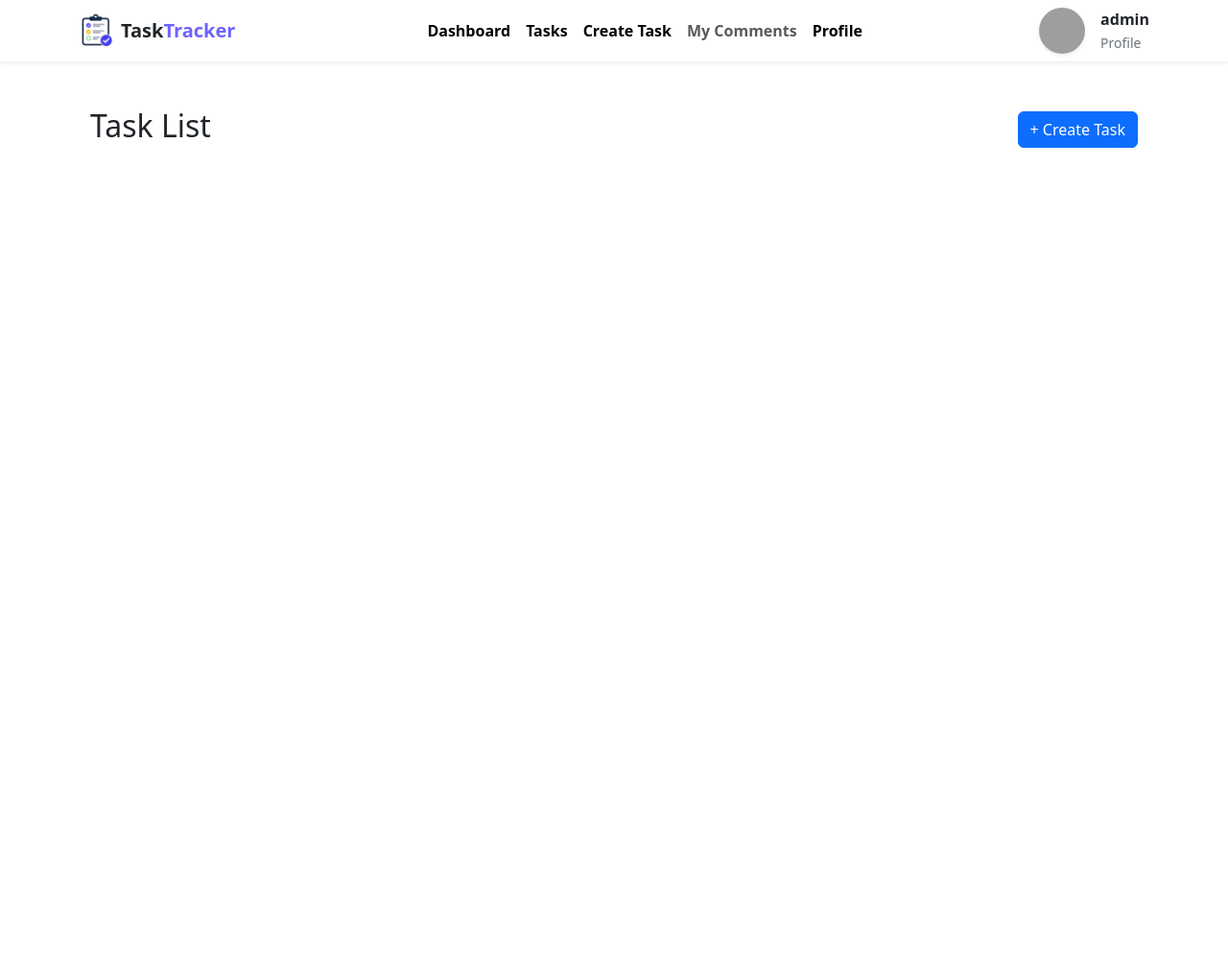
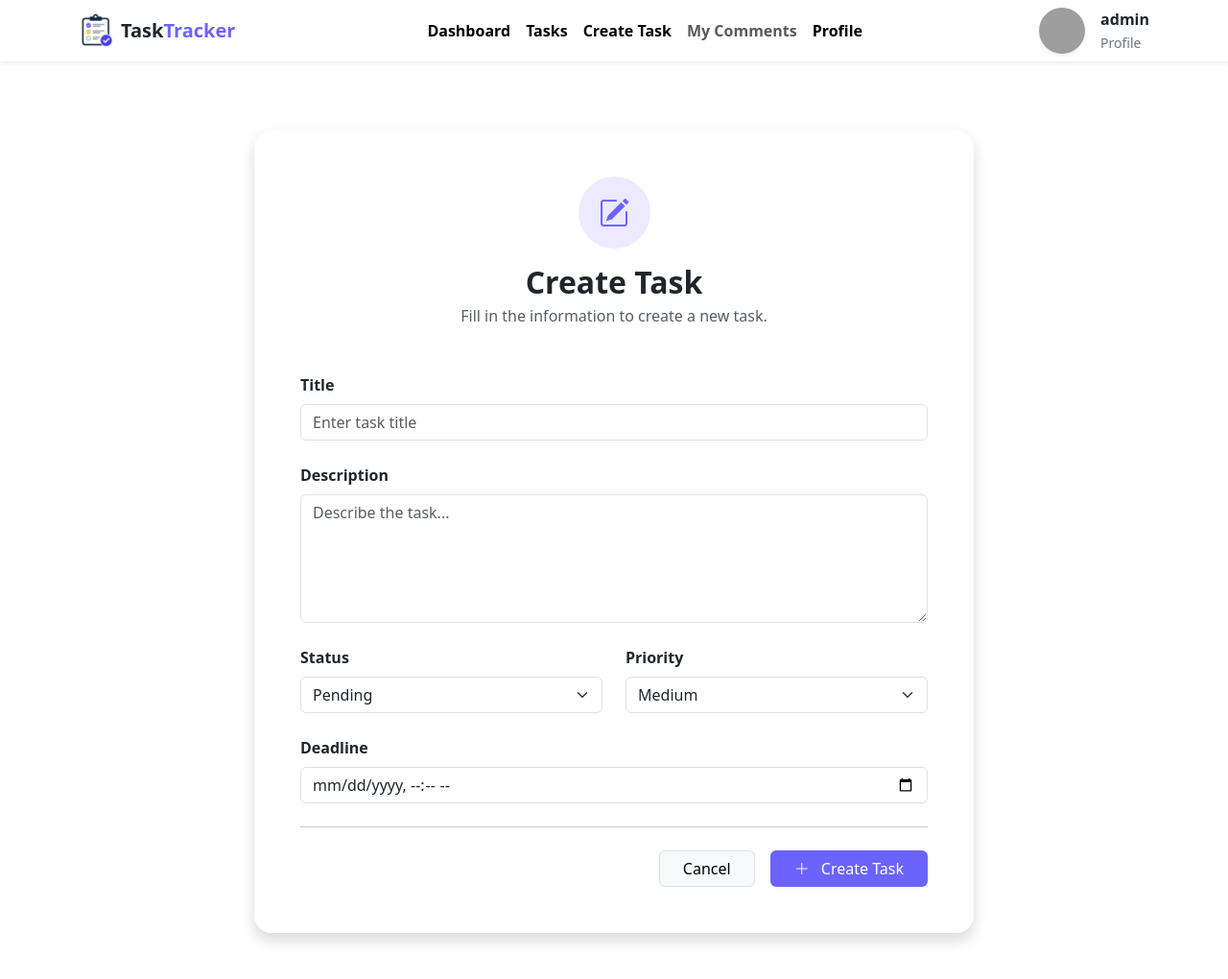
Before and after one commit to Lyubomyrkot/task_trecker, a Django app: page /tasks/create/ in a window 1280 px wide. Shown: the whole page at 96% size. Before the commit the page ends 154 px from the top, so only its background shows below. Run offline with Django 5.2, Linux system fonts and the light colour scheme; a user stored in the database is signed in; grey boxes are pictures that could not be loaded.

Commit message:
додав можливість видаляти та редагувати таски також додав можливість створювати таски і перевірив все чи працює поки багів немає заборонив створювати та видаляти таски не реєстрованим користувачам

```diff
--- a/auth_system/forms.py
+++ b/auth_system/forms.py
@@ -1,7 +1,7 @@
 from django import forms
 from django.contrib.auth.forms import UserCreationForm, AuthenticationForm
 from django.contrib.auth.models import User
-
+from tasks.models import Task
 
 class RegisterForm(UserCreationForm):
     email = forms.EmailField(
@@ -49,3 +49,38 @@ class LoginForm(AuthenticationForm):
             "class": "form-control form-control-lg",
             "placeholder": "Enter your password"
         })
+
+
+
+
+class TaskForm(forms.ModelForm):
+
+    class Meta:
+        model = Task
+        fields = ["title", "description", "status", "priority", "deadline"]
+
+        widgets = {
+            "title": forms.TextInput(attrs={
+                "class": "form-control",
+                "placeholder": "Enter task title"
+            }),
+
+            "description": forms.Textarea(attrs={
+                "class": "form-control",
+                "rows": 5,
+                "placeholder": "Describe the task..."
+            }),
+
+            "status": forms.Select(attrs={
+                "class": "form-select"
+            }),
+
+            "priority": forms.Select(attrs={
+                "class": "form-select"
+            }),
+
+            "deadline": forms.DateTimeInput(attrs={
+                "class": "form-control",
+                "type": "datetime-local"
+            }),
+        }
--- a/tasks/urls.py
+++ b/tasks/urls.py
@@ -7,4 +7,6 @@ urlpatterns = [
     path('tasks/create/', views.TaskCreateView.as_view(), name='create_tasks'),
     path('profile/', views.ProfileView.as_view(), name='profile'),
     path("tasks/<int:pk>/", views.TaskDetailView.as_view(), name="task_detail"),
+    path("tasks/<int:pk>/edit/", views.TaskUpdateView.as_view(), name="task_edit"),
+    path("tasks/<int:pk>/delete/", views.TaskDeleteView.as_view(), name="task_delete"),
 ]
--- a/tasks/views.py
+++ b/tasks/views.py
@@ -1,6 +1,9 @@
+from auth_system.forms import TaskForm
+from django.contrib.auth.mixins import LoginRequiredMixin
 from .models import Task
 from django.shortcuts import render
-from django.views.generic import DetailView, ListView
+from django.views.generic import CreateView, DetailView, ListView, UpdateView, DeleteView
+from django.urls import reverse_lazy
 from django.utils import timezone
 
 
@@ -35,10 +38,16 @@ class DashboardView(ListView):
 
         return context
 
-class TaskCreateView(ListView):
+class TaskCreateView(LoginRequiredMixin, CreateView):
     model = Task
-    template_name = 'create_tasks.html'
-    context_object_name = 'tasks'
+    form_class = TaskForm
+    template_name = "task_form.html"
+    success_url = reverse_lazy("task_list")
+    login_url = "login"
+
+    def form_valid(self, form):
+        form.instance.author = self.request.user
+        return super().form_valid(form)
 
 class TaskDetailView(DetailView):
     model = Task
@@ -54,3 +63,17 @@ class ProfileView(ListView):
         if self.request.user.is_authenticated:
             return ["profile.html"]
         return ["guest_profile.html"]
+
+
+class TaskUpdateView(LoginRequiredMixin, UpdateView):
+    model = Task
+    form_class = TaskForm
+    template_name = "task_form.html"
+    success_url = reverse_lazy("task_list")
+    login_url = "login"
+
+
+class TaskDeleteView(DeleteView):
+    model = Task
+    template_name = "task_confirm_delete.html"
+    success_url = reverse_lazy("task_list")
--- a/templates/base.html
+++ b/templates/base.html
@@ -7,6 +7,9 @@
     <title>{% block title %} Сайт {% endblock %}</title>
 
     <link href="https://cdn.jsdelivr.net/npm/bootstrap@5.3.6/dist/css/bootstrap.min.css" rel="stylesheet" integrity="sha384-4Q6Gf2aSP4eDXB8Miphtr37CMZZQ5oXLH2yaXMJ2w8e2ZtHTl7GptT4jmndRuHDT" crossorigin="anonymous">
+
+    <link rel="stylesheet"
+      href="https://cdn.jsdelivr.net/npm/bootstrap-icons@1.11.3/font/bootstrap-icons.min.css">
 
     {% load static %}
     <link rel="stylesheet" href="{% static 'style.css' %}">
--- /dev/null
+++ b/templates/task_form.html
@@ -0,0 +1,125 @@
+{% extends 'base.html' %}
+
+{% block content %}
+
+<div class="container py-5">
+
+    <div class="card shadow border-0 mx-auto" style="max-width: 750px; border-radius: 18px;">
+
+        <div class="card-body p-5">
+
+            <div class="text-center mb-5">
+
+                <div class="rounded-circle d-inline-flex align-items-center justify-content-center mb-3"
+                     style="width:75px;height:75px;background:#ede9ff;">
+                    <i class="bi bi-pencil-square fs-2" style="color:#6C63FF;"></i>
+                </div>
+
+                {% if object %}
+                    <h2 class="fw-bold mb-1">
+                        Edit Task
+                    </h2>
+
+                    <p class="text-muted">
+                        Update the information about your task.
+                    </p>
+                {% else %}
+                    <h2 class="fw-bold mb-1">
+                        Create Task
+                    </h2>
+
+                    <p class="text-muted">
+                        Fill in the information to create a new task.
+                    </p>
+                {% endif %}
+
+            </div>
+
+            <form method="POST">
+
+                {% csrf_token %}
+
+                <div class="mb-4">
+                    <label class="form-label fw-semibold">
+                        Title
+                    </label>
+
+                    {{ form.title }}
+                </div>
+
+                <div class="mb-4">
+                    <label class="form-label fw-semibold">
+                        Description
+                    </label>
+
+                    {{ form.description }}
+                </div>
+
+                <div class="row">
+
+                    <div class="col-md-6 mb-4">
+
+                        <label class="form-label fw-semibold">
+                            Status
+                        </label>
+
+                        {{ form.status }}
+
+                    </div>
+
+                    <div class="col-md-6 mb-4">
+
+                        <label class="form-label fw-semibold">
+                            Priority
+                        </label>
+
+                        {{ form.priority }}
+
+                    </div>
+
+                </div>
+
+                <div class="mb-4">
+
+                    <label class="form-label fw-semibold">
+                        Deadline
+                    </label>
+
+                    {{ form.deadline }}
+
+                </div>
+
+                <hr class="my-4">
+
+                <div class="d-flex justify-content-end gap-3">
+
+                    <a href="{% url 'task_list' %}"
+                    class="btn btn-light border px-4">
+                        Cancel
+                    </a>
+
+                    <button type="submit"
+                            class="btn text-white px-4"
+                            style="background:#6C63FF;">
+
+                        {% if object %}
+                            <i class="bi bi-check-lg me-2"></i>
+                            Save Changes
+                        {% else %}
+                            <i class="bi bi-plus-lg me-2"></i>
+                            Create Task
+                        {% endif %}
+
+                    </button>
+
+                </div>
+
+            </form>
+
+        </div>
+
+    </div>
+
+</div>
+
+{% endblock %}
```
Also changed, not shown: templates/task_confirm_delete.html (added, +27 -0 lines), templates/task_detail.html (+7 -5 lines), templates/task_list.html (+4 -4 lines), db.sqlite3.
